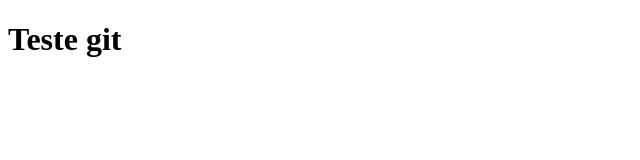
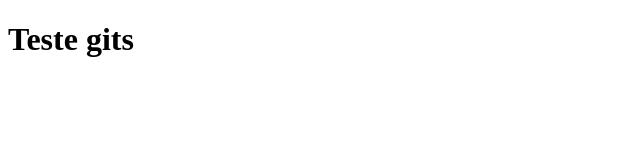
Before and after one commit to fe-pita/clone-tabnews, a Next.js app: page / in a window 1280 px wide. Shown: the top 160 px of the page, without its empty margins (0-640 px from the left). Built offline with nearby package versions, Linux system fonts and the light colour scheme.

Commit message:
Teste de `git add -A`

```diff
--- a/pages/index.js
+++ b/pages/index.js
@@ -1,4 +1,4 @@
 function Home() {
-  return <h1>Teste git</h1>;
+  return <h1>Teste gits</h1>;
 }
 export default Home;
```
